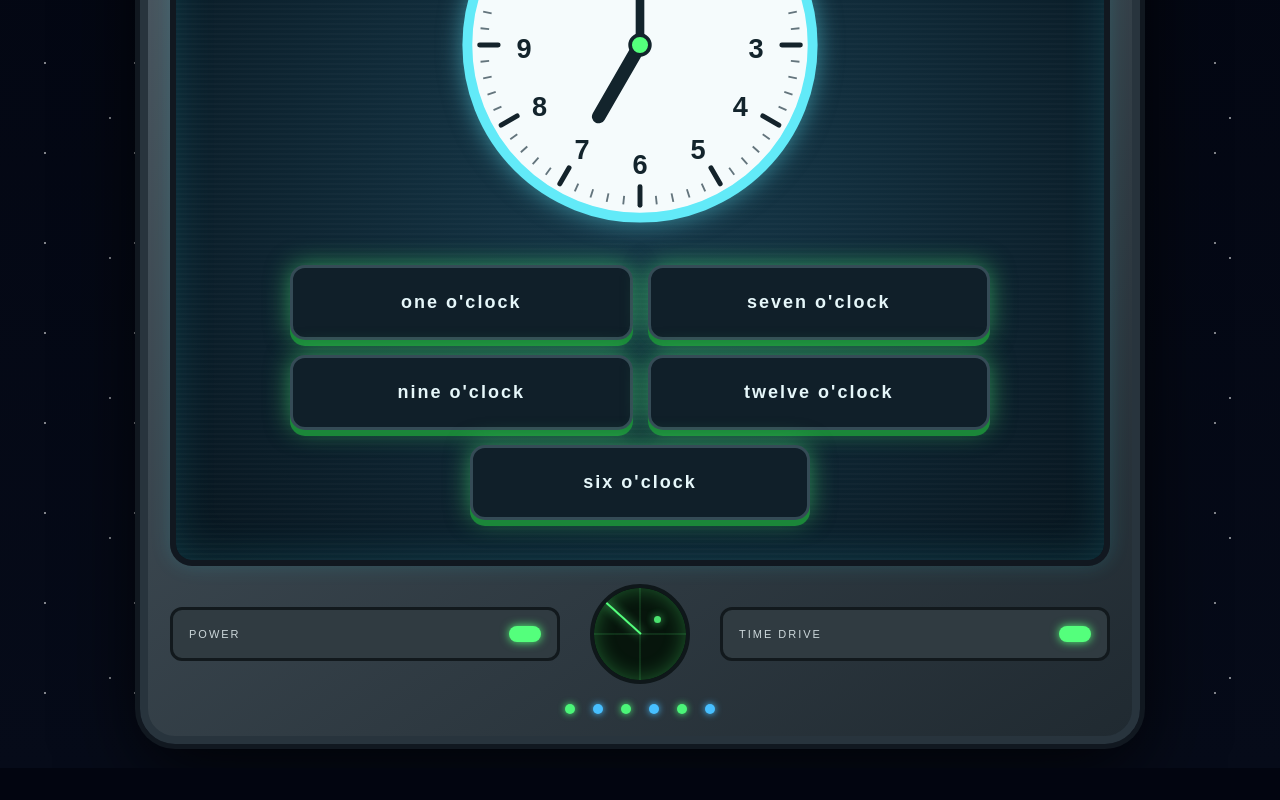
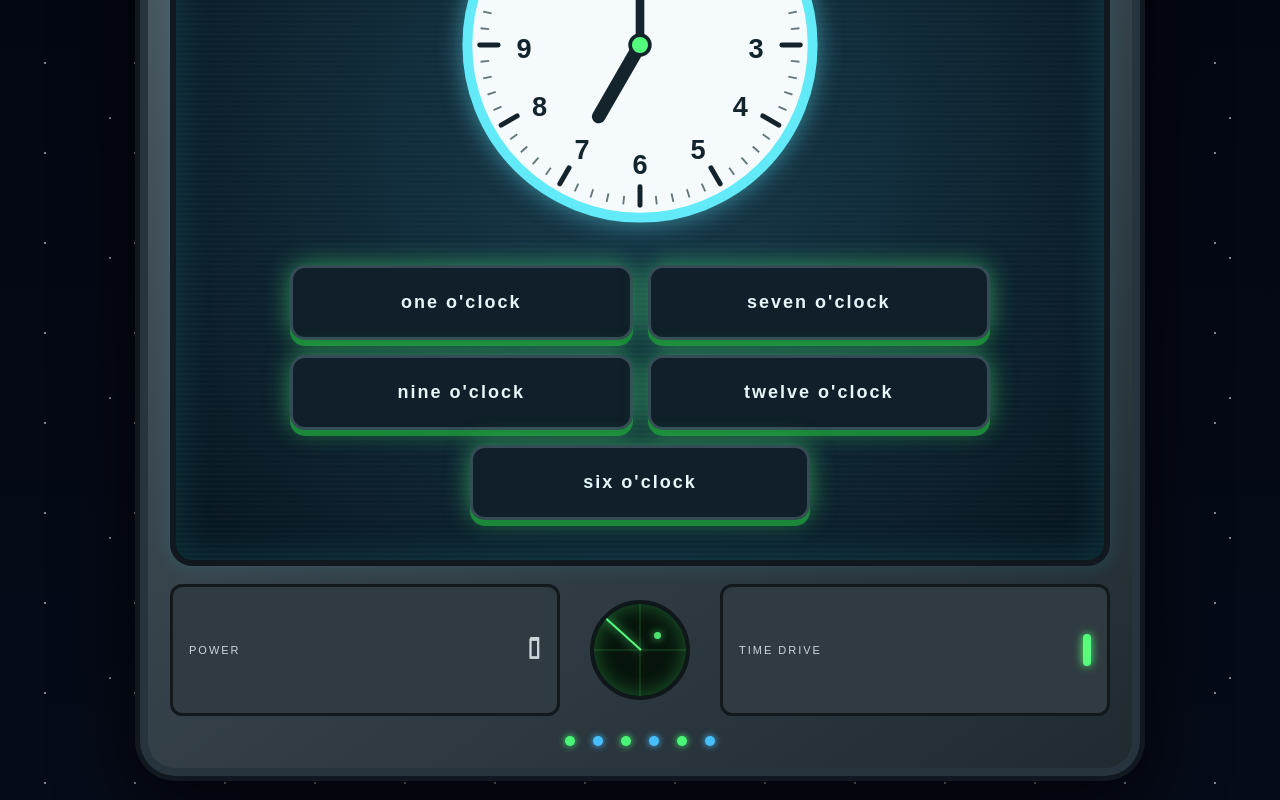
Before and after one commit to ercrawshaw/time_game, a Next.js app: page /game in a window 1280 px wide. Shown: the part 432-1232 px from the top of the page. Before the commit the page ends 1200 px from the top, so only its background shows below. Built offline with nearby package versions, Linux system fonts and the light colour scheme.

Commit message:
add score

```diff
--- a/app/components/cockpit/index.css
+++ b/app/components/cockpit/index.css
@@ -150,7 +150,7 @@
 
 /* LOWER CONTROL AREA */
 
-.cockpitControls {
+/* .cockpitControls {
   margin-top: 18px;
 
   display: grid;
@@ -162,12 +162,26 @@
   gap: 20px;
 
   align-items: center;
+} */
+
+.cockpitControls {
+  margin-top: 18px;
+
+  display: grid;
+  grid-template-columns: 1fr 120px 1fr;
+
+  gap: 20px;
+
+  align-items: stretch;
 }
 
 .cockpitControlPanel {
   display: flex;
   justify-content: space-between;
   align-items: center;
+
+  box-sizing: border-box;
+  height: auto;
 
   padding: 16px;
 
@@ -181,9 +195,14 @@
   letter-spacing: 2px;
 }
 
+.scoreDisplay {
+  font-family: "Digital Space", sans-serif;
+  font-size: 30px;
+}
+
 .cockpitSwitch {
-  width: 32px;
-  height: 16px;
+  width: 8px;
+  height: 32px;
 
   border-radius: 10px;
 
--- a/app/components/cockpit/index.js
+++ b/app/components/cockpit/index.js
@@ -11,7 +11,7 @@ export default function Cockpit({
 }) {
 
   const audioRef = useRef(null);
-  const { isSoundOn, toggleSound } = useAppContext();
+  const { isSoundOn, toggleSound, score } = useAppContext();
 
   const audioIcon = isSoundOn
     ? "/images/sound.png"
@@ -86,8 +86,8 @@ export default function Cockpit({
         <div className="cockpitControls">
           <div className="cockpitControlPanel">
             <span>POWER</span>
-
-            <div className="cockpitSwitch" />
+            <h3 className="scoreDisplay">{score}</h3>
+            {/* <div className="cockpitSwitch" /> */}
           </div>
 
           <div className="cockpitRadar">
--- a/app/context/index.js
+++ b/app/context/index.js
@@ -7,13 +7,22 @@ export function AppProvider({ children }) {
     const [isSoundOn, setIsSoundOn] = useState(false);
     const [timeType, setTimeType] = useState(null);
     const [difficulty, setDifficulty] = useState(null);
+    const [score, setScore] = useState(0);
 
   const toggleSound = () => {
     setIsSoundOn((current) => !current);
   };
 
+  const resetScore = () => {
+    setScore(0);
+  };
+
+  const addPoint = () => {
+    setScore((current) => current + 1);
+  };
+
   return (
-    <AppContext.Provider value={{ isSoundOn, toggleSound, timeType, setTimeType, difficulty, setDifficulty }}>
+    <AppContext.Provider value={{ isSoundOn, toggleSound, timeType, setTimeType, difficulty, setDifficulty, score, resetScore, addPoint }}>
       {children}
     </AppContext.Provider>
   );
--- a/app/game/page.js
+++ b/app/game/page.js
@@ -10,7 +10,7 @@ import Cockpit from "../components/cockpit";
 import createQuestion from "../utils/game/create-question";
 
 export default function GamePage() {
-  const {timeType, difficulty, isSoundOn} = useAppContext();
+  const {timeType, difficulty, isSoundOn, addPoint} = useAppContext();
   const [questionNumber,setQuestionNumber] = useState(1);
   const [wrongAnswers,setWrongAnswers] = useState([]);
   const [message,setMessage] = useState("");
@@ -33,6 +33,7 @@ export default function GamePage() {
 
     if (isCorrect) {
       if (isSoundOn) playSound("/audio/correct.mp3");
+      addPoint();
 
       setTimeout(() => {
         nextQuestion();
--- a/app/globals.css
+++ b/app/globals.css
@@ -1,3 +1,10 @@
+@font-face {
+  font-family: "Digital Space";
+  src: url("/fonts/DigitalSpace-PK3jE.ttf") format("truetype");
+  font-weight: normal;
+  font-style: normal;
+}
+
 * {
   box-sizing: border-box;
 }
--- a/app/options/page.js
+++ b/app/options/page.js
@@ -15,12 +15,17 @@ export default function OptionsPage() {
     setTimeType,
     difficulty,
     setDifficulty,
+    score,
+    resetScore,
+    addPoint,
   } = useAppContext();
 
   const canStart = timeType && difficulty;
 
   const startGame = () => {
     if (!canStart) return;
+
+    resetScore();
     router.push("/game");
   };
 
```
Also changed, not shown: public/fonts/DigitalSpace-PK3jE.ttf (added).
